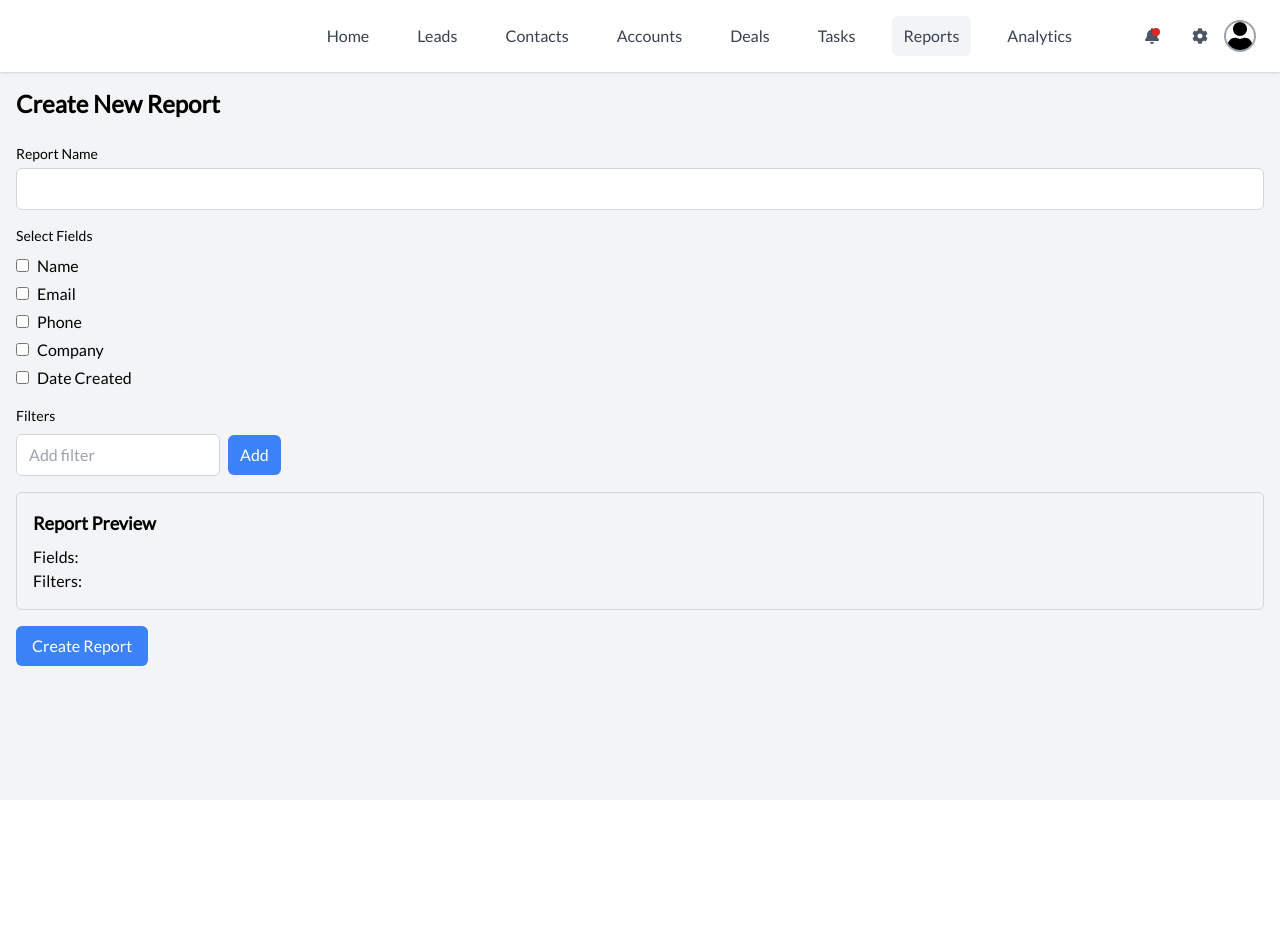
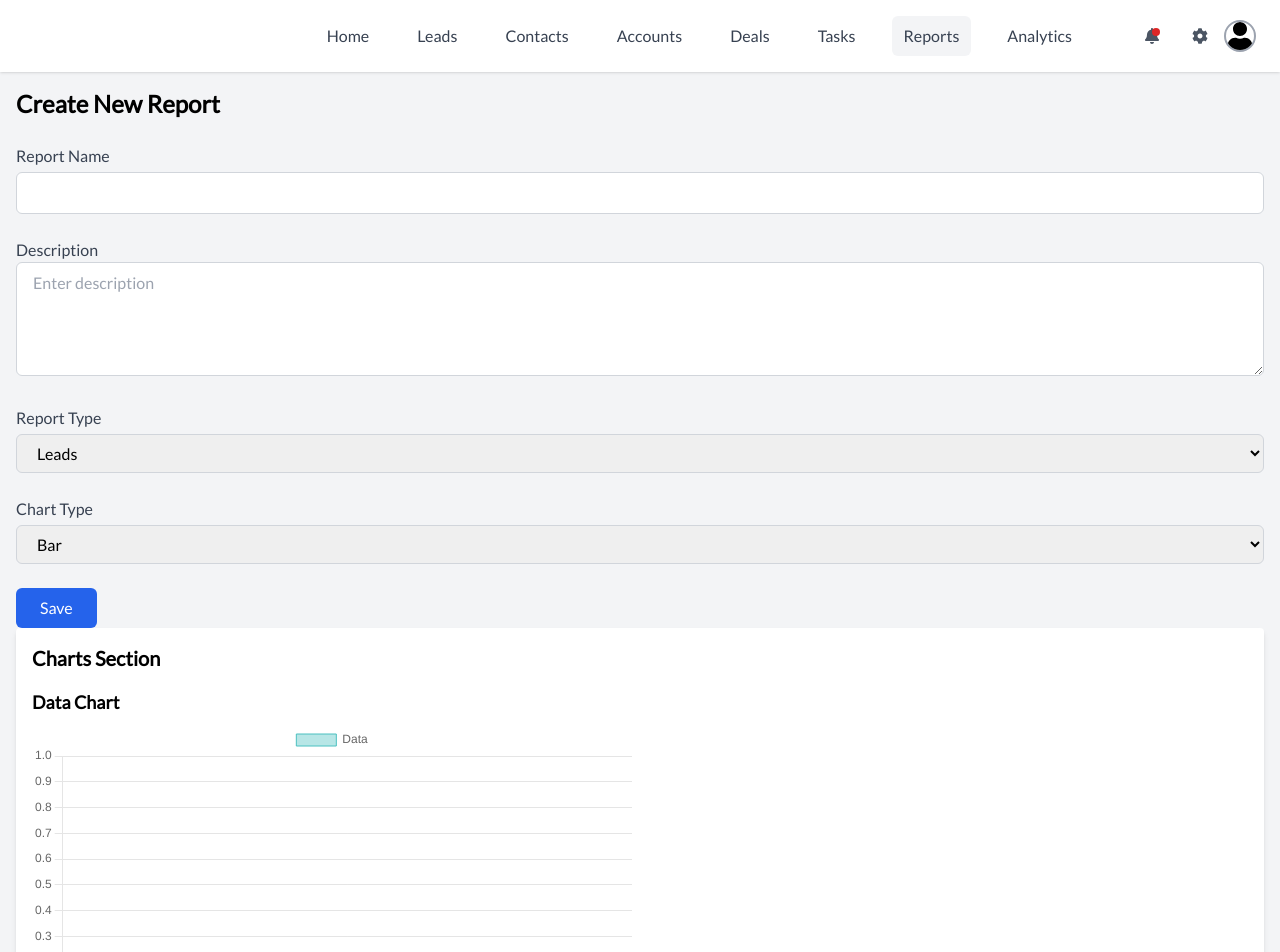
Before and after one commit to Musxeto/crm, a React (Vite) app in the folder frontend/crm/: page /reports/create-report in a window 1280 px wide. Shown: the top 952 px of the page. Before the commit the page ends 800 px from the top, so only its background shows below. Built offline with nearby package versions, Linux system fonts and the light colour scheme.

Commit message:
create report pages

```diff
--- a/frontend/crm/package.json
+++ b/frontend/crm/package.json
@@ -14,6 +14,7 @@
     "@emotion/react": "^11.13.0",
     "@emotion/styled": "^11.13.0",
     "@fortawesome/fontawesome-free": "^6.6.0",
+    "@headlessui/react": "^2.1.2",
     "@heroicons/react": "^2.1.5",
     "@material-tailwind/react": "^2.1.9",
     "@mui/material": "^5.16.5",
--- /dev/null
+++ b/frontend/crm/src/components/ChartComponents.jsx
@@ -0,0 +1,33 @@
+import React from 'react';
+import { Bar, Line, Pie } from 'react-chartjs-2';
+import { Chart as ChartJS, CategoryScale, LinearScale, BarElement, Title, Tooltip, Legend, ArcElement } from 'chart.js';
+
+ChartJS.register(CategoryScale, LinearScale, BarElement, Title, Tooltip, Legend, ArcElement);
+
+const ChartComponents = ({ chartType, data }) => {
+  const chartData = {
+    labels: data.labels,
+    datasets: [
+      {
+        label: 'Data',
+        data: data.values,
+        backgroundColor: 'rgba(75, 192, 192, 0.2)',
+        borderColor: 'rgba(75, 192, 192, 1)',
+        borderWidth: 1,
+      },
+    ],
+  };
+
+  switch (chartType) {
+    case 'Bar':
+      return <Bar data={chartData} />;
+    case 'Line':
+      return <Line data={chartData} />;
+    case 'Pie':
+      return <Pie data={chartData} />;
+    default:
+      return null;
+  }
+};
+
+export default ChartComponents;
--- a/frontend/crm/src/components/RecentReports.jsx
+++ b/frontend/crm/src/components/RecentReports.jsx
@@ -1,4 +1,3 @@
-// src/components/RecentReports.jsx
 import React from 'react';
 
 const RecentReports = ({ data }) => {
--- a/frontend/crm/src/components/ReportChartsSection.jsx
+++ b/frontend/crm/src/components/ReportChartsSection.jsx
@@ -4,13 +4,13 @@ import { Chart as ChartJS, CategoryScale, LinearScale, PointElement, LineElement
 
 ChartJS.register(CategoryScale, LinearScale, PointElement, LineElement, BarElement, Title, Tooltip, Legend);
 
-const ReportChartsSection = ({ data }) => {
-  const salesData = {
-    labels: data.salesData.map(item => item.rapper),
+const ReportChartsSection = ({ data = [], chartType = 'Bar' }) => {
+  const defaultData = {
+    labels: [],
     datasets: [
       {
-        label: 'Sales',
-        data: data.salesData.map(item => item.sales),
+        label: 'Data',
+        data: [],
         backgroundColor: 'rgba(75,192,192,0.4)',
         borderColor: 'rgba(75,192,192,1)',
         borderWidth: 1
@@ -18,30 +18,30 @@ const ReportChartsSection = ({ data }) => {
     ]
   };
 
-  const performanceData = {
-    labels: data.performanceData.map(item => item.month),
+  const chartData = data.length > 0 ? {
+    labels: data.map(item => item.name || 'Unknown'),
     datasets: [
       {
-        label: 'Performance',
-        data: data.performanceData.map(item => item.performance),
-        backgroundColor: 'rgba(153,102,255,0.4)',
-        borderColor: 'rgba(153,102,255,1)',
+        label: 'Data',
+        data: data.map(item => item.value || 0),
+        backgroundColor: chartType === 'Bar' ? 'rgba(75,192,192,0.4)' : 'rgba(153,102,255,0.4)',
+        borderColor: chartType === 'Bar' ? 'rgba(75,192,192,1)' : 'rgba(153,102,255,1)',
         borderWidth: 1
       }
     ]
-  };
+  } : defaultData;
 
   return (
     <div className="bg-white p-4 rounded shadow-md mb-6">
       <h2 className="text-xl font-semibold mb-4">Charts Section</h2>
       <div className="grid grid-cols-1 md:grid-cols-2 gap-4">
         <div>
-          <h3 className="text-lg font-semibold mb-2">Sales Data</h3>
-          <Bar data={salesData} options={{ responsive: true }} />
-        </div>
-        <div>
-          <h3 className="text-lg font-semibold mb-2">Performance Data</h3>
-          <Line data={performanceData} options={{ responsive: true }} />
+          <h3 className="text-lg font-semibold mb-2">Data Chart</h3>
+          {chartType === 'Bar' ? (
+            <Bar data={chartData} options={{ responsive: true }} />
+          ) : (
+            <Line data={chartData} options={{ responsive: true }} />
+          )}
         </div>
       </div>
     </div>
--- a/frontend/crm/src/components/ReportForm.jsx
+++ b/frontend/crm/src/components/ReportForm.jsx
@@ -1,36 +1,112 @@
 import React, { useState } from 'react';
-import ReportFieldsSelector from './ReportFieldsSelector';
-import ReportFilters from './ReportFilters';
-import ReportPreview from './ReportPreview';
+import { toast } from 'react-toastify';
+import ReportPreviewModal from './ReportPreviewModal';
+import prepareReportData from './prepareReportData';
 
-const ReportForm = () => {
-  const [reportName, setReportName] = useState('');
-  const [selectedFields, setSelectedFields] = useState([]);
-  const [filters, setFilters] = useState([]);
+const ReportForm = ({ onReportCreation }) => {
+  const [formData, setFormData] = useState({
+    reportName: '',
+    reportDescription: '',
+    reportType: 'Leads',
+    chartType: 'Bar'
+  });
+  const [isModalOpen, setIsModalOpen] = useState(false);
+  const [chartData, setChartData] = useState([]);
+
+  const handleChange = (e) => {
+    const { name, value } = e.target;
+    setFormData({ ...formData, [name]: value });
+  };
 
   const handleSubmit = (e) => {
     e.preventDefault();
-    console.log('Report Name:', reportName);
-    console.log('Selected Fields:', selectedFields);
-    console.log('Filters:', filters);
+
+    if (!formData.reportName) {
+      toast.error('Please enter a report name');
+      return;
+    }
+
+    const data = prepareReportData(formData.reportType);
+    setChartData(data);
+
+    if (typeof onReportCreation === 'function') {
+      onReportCreation(formData);
+    } else {
+      console.error('onReportCreation prop is not a function');
+    }
+
+    setIsModalOpen(true);
+    toast.success('Report saved successfully');
+  };
+
+  const handleCloseModal = () => {
+    setIsModalOpen(false);
   };
 
   return (
-    <form onSubmit={handleSubmit} className="space-y-4">
-      <div>
-        <label className="block text-sm font-medium">Report Name</label>
+    <form onSubmit={handleSubmit}>
+      <div className="mb-6">
+        <label className="block text-gray-700">Report Name</label>
         <input
           type="text"
-          value={reportName}
-          onChange={(e) => setReportName(e.target.value)}
-          className="mt-1 block w-full px-3 py-2 border border-gray-300 rounded-md"
-          required
+          name="reportName"
+          value={formData.reportName}
+          onChange={handleChange}
+          className="mt-1 block w-full px-4 py-2 border border-gray-300 rounded-md"
         />
       </div>
-      <ReportFieldsSelector selectedFields={selectedFields} setSelectedFields={setSelectedFields} />
-      <ReportFilters filters={filters} setFilters={setFilters} />
-      <ReportPreview selectedFields={selectedFields} filters={filters} />
-      <button type="submit" className="px-4 py-2 bg-blue-500 text-white rounded-md">Create Report</button>
+      <div className="mb-6">
+        <label className="block text-gray-700">Description</label>
+        <textarea
+          name="reportDescription"
+          value={formData.reportDescription}
+          onChange={handleChange}
+          rows="4"
+          className="w-full px-4 py-2 border border-gray-300 rounded-md"
+          placeholder="Enter description"
+        />
+      </div>
+      <div className="mb-6">
+        <label className="block text-gray-700">Report Type</label>
+        <select
+          name="reportType"
+          value={formData.reportType}
+          onChange={handleChange}
+          className="mt-1 block w-full px-4 py-2 border border-gray-300 rounded-md"
+        >
+          <option value="Leads">Leads</option>
+          <option value="Deals">Deals</option>
+          <option value="Tasks">Tasks</option>
+          <option value="Accounts">Accounts</option>
+        </select>
+      </div>
+      <div className="mb-6">
+        <label className="block text-gray-700">Chart Type</label>
+        <select
+          name="chartType"
+          value={formData.chartType}
+          onChange={handleChange}
+          className="mt-1 block w-full px-4 py-2 border border-gray-300 rounded-md"
+        >
+          <option value="Bar">Bar</option>
+          <option value="Line">Line</option>
+          <option value="Pie">Pie</option>
+        </select>
+      </div>
+      <button
+        type="submit"
+        className="px-6 py-2 bg-blue-600 text-white rounded-md hover:bg-blue-700 focus:outline-none focus:ring-2 focus:ring-blue-500 focus:ring-opacity-50"
+      >
+        Save
+      </button>
+
+      <ReportPreviewModal
+        isOpen={isModalOpen}
+        onClose={handleCloseModal}
+        reportData={formData}
+        chartType={formData.chartType}
+        chartData={chartData}
+      />
     </form>
   );
 };
--- /dev/null
+++ b/frontend/crm/src/components/ReportPreviewModal.jsx
@@ -0,0 +1,29 @@
+import React from 'react';
+import ChartComponents from './ChartComponents';
+
+const ReportPreviewModal = ({ isOpen, onClose, reportData, chartType, chartData }) => {
+  if (!isOpen) return null;
+
+  return (
+    <div className="fixed inset-0 flex items-center justify-center z-50">
+      <div className="bg-white p-6 rounded-lg shadow-lg w-full max-w-4xl">
+        <h2 className="text-xl font-semibold mb-4">Report Preview</h2>
+        <div className="mb-4">
+          <h3 className="text-lg font-medium">{reportData.reportName}</h3>
+          <p>{reportData.reportDescription}</p>
+        </div>
+        <div className="mb-4">
+          <ChartComponents chartType={chartType} data={chartData} />
+        </div>
+        <button
+          onClick={onClose}
+          className="px-4 py-2 bg-gray-600 text-white rounded-md hover:bg-gray-700 focus:outline-none focus:ring-2 focus:ring-gray-500 focus:ring-opacity-50"
+        >
+          Close
+        </button>
+      </div>
+    </div>
+  );
+};
+
+export default ReportPreviewModal;
--- /dev/null
+++ b/frontend/crm/src/components/ReportsChartSection.jsx
@@ -0,0 +1,53 @@
+import React from 'react';
+import { Line, Bar } from 'react-chartjs-2';
+import { Chart as ChartJS, CategoryScale, LinearScale, PointElement, LineElement, BarElement, Title, Tooltip, Legend } from 'chart.js';
+
+ChartJS.register(CategoryScale, LinearScale, PointElement, LineElement, BarElement, Title, Tooltip, Legend);
+
+const ReportChartsSection = ({ data = [], chartType = 'Bar' }) => {
+    console.log('Data received:', data);
+
+    const defaultData = {
+      labels: [],
+      datasets: [
+        {
+          label: 'Data',
+          data: [],
+          backgroundColor: 'rgba(75,192,192,0.4)',
+          borderColor: 'rgba(75,192,192,1)',
+          borderWidth: 1
+        }
+      ]
+    };
+
+    const chartData = data.length > 0 ? {
+      labels: data.map(item => item.name || 'Unknown'),
+      datasets: [
+        {
+          label: 'Data',
+          data: data.map(item => item.value || 0),
+          backgroundColor: chartType === 'Bar' ? 'rgba(75,192,192,0.4)' : 'rgba(153,102,255,0.4)',
+          borderColor: chartType === 'Bar' ? 'rgba(75,192,192,1)' : 'rgba(153,102,255,1)',
+          borderWidth: 1
+        }
+      ]
+    } : defaultData;
+
+    return (
+      <div className="bg-white p-4 rounded shadow-md mb-6">
+        <h2 className="text-xl font-semibold mb-4">Charts Section</h2>
+        <div className="grid grid-cols-1 md:grid-cols-2 gap-4">
+          <div>
+            <h3 className="text-lg font-semibold mb-2">Data Chart</h3>
+            {chartType === 'Bar' ? (
+              <Bar data={chartData} options={{ responsive: true }} />
+            ) : (
+              <Line data={chartData} options={{ responsive: true }} />
+            )}
+          </div>
+        </div>
+      </div>
+    );
+  };
+
+  export default ReportChartsSection;
--- /dev/null
+++ b/frontend/crm/src/components/prepareReportData.jsx
@@ -0,0 +1,34 @@
+import dealsdata from '../mock-data/dealsdata';
+import leadsdata from '../mock-data/leadsdata';
+import salesperformancedata from '../mock-data/salesperformancedata';
+
+const prepareReportData = (reportType) => {
+  let data = { labels: [], values: [] };
+
+  switch (reportType) {
+    case 'Leads':
+      data.labels = leadsdata.map(item => item.status);
+      data.values = leadsdata.map(item => item.count);
+      break;
+    case 'Deals':
+      data.labels = dealsdata.map(item => item.stage);
+      data.values = dealsdata.map(item => item.amount);
+      break;
+    case 'Sales':
+      data.labels = salesperformancedata.sales.map(item => item.month);
+      data.values = salesperformancedata.sales.map(item => item.sales);
+      break;
+    case 'Performance':
+      data.labels = salesperformancedata.performance.map(item => item.month);
+      data.values = salesperformancedata.performance.map(item => item.performance);
+      break;
+    default:
+      data.labels = [];
+      data.values = [];
+      break;
+  }
+
+  return data;
+};
+
+export default prepareReportData;
--- /dev/null
+++ b/frontend/crm/src/mock-data/salesperformancedata.jsx
@@ -0,0 +1,25 @@
+const salesperformancedata = {
+    sales: [
+      { month: 'January', revenue: 12000, unitsSold: 200 },
+      { month: 'February', revenue: 15000, unitsSold: 250 },
+      { month: 'March', revenue: 17000, unitsSold: 300 },
+      { month: 'April', revenue: 16000, unitsSold: 280 },
+      { month: 'May', revenue: 18000, unitsSold: 320 },
+      { month: 'June', revenue: 20000, unitsSold: 350 },
+      { month: 'July', revenue: 22000, unitsSold: 370 },
+      { month: 'August', revenue: 24000, unitsSold: 400 },
+      { month: 'September', revenue: 23000, unitsSold: 380 },
+      { month: 'October', revenue: 21000, unitsSold: 360 },
+      { month: 'November', revenue: 19000, unitsSold: 340 },
+      { month: 'December', revenue: 25000, unitsSold: 420 },
+    ],
+    performance: [
+      { employee: 'John Doe', target: 50000, achieved: 45000 },
+      { employee: 'Jane Smith', target: 60000, achieved: 62000 },
+      { employee: 'Alice Johnson', target: 55000, achieved: 53000 },
+      { employee: 'Bob Brown', target: 70000, achieved: 68000 },
+      { employee: 'Charlie Davis', target: 65000, achieved: 66000 },
+    ],
+  };
+
+  export default salesperformancedata;
--- a/frontend/crm/src/pages/CreateReportPage.jsx
+++ b/frontend/crm/src/pages/CreateReportPage.jsx
@@ -1,11 +1,42 @@
 import React from 'react';
 import ReportForm from '../components/ReportForm';
+import ReportChartsSection from '../components/ReportChartsSection';
+import leadsdata  from '../mock-data/leadsdata';
+import dealsdata from '../mock-data/dealsdata'
+import accountdeals from '../mock-data/accountsdata'
+import tasksdata from '../mock-data/tasksdata'
+const CreateReportPage = () => {
+  const [reportData, setReportData] = React.useState([]);
+  const [chartType, setChartType] = React.useState('Bar');
 
-const CreateReportPage = () => {
+  const handleReportCreation = (formData) => {
+    let data;
+    switch (formData.reportType) {
+      case 'Leads':
+        data = leadsdata;
+        break;
+      case 'Deals':
+        data = dealsdata;
+        break;
+      case 'Tasks':
+        data = tasksdata;
+        break;
+      case 'Accounts':
+        data = accountdeals;
+        break;
+      default:
+        data = { salesData: [], performanceData: [] };
+    }
+    setReportData(data);
+    setChartType(formData.chartType);
+  };
+
+
   return (
     <div className="container mx-auto p-4">
       <h1 className="text-2xl font-bold mb-6">Create New Report</h1>
-      <ReportForm />
+      <ReportForm onReportCreation={handleReportCreation} />
+      <ReportChartsSection data={reportData} chartType={chartType} />
     </div>
   );
 };
--- a/frontend/crm/src/pages/Reports.jsx
+++ b/frontend/crm/src/pages/Reports.jsx
@@ -1,4 +1,3 @@
-// src/pages/Reports.jsx
 import React from 'react';
 import ReportSummary from '../components/ReportSummary';
 import ReportsQuickAccess from '../components/ReportsQuickAccess';
```
Also changed, not shown: frontend/crm/src/components/ChartComponent.jsx (deleted, +0 -23 lines), 1 other file (tests, documents, lock files or other folders).
